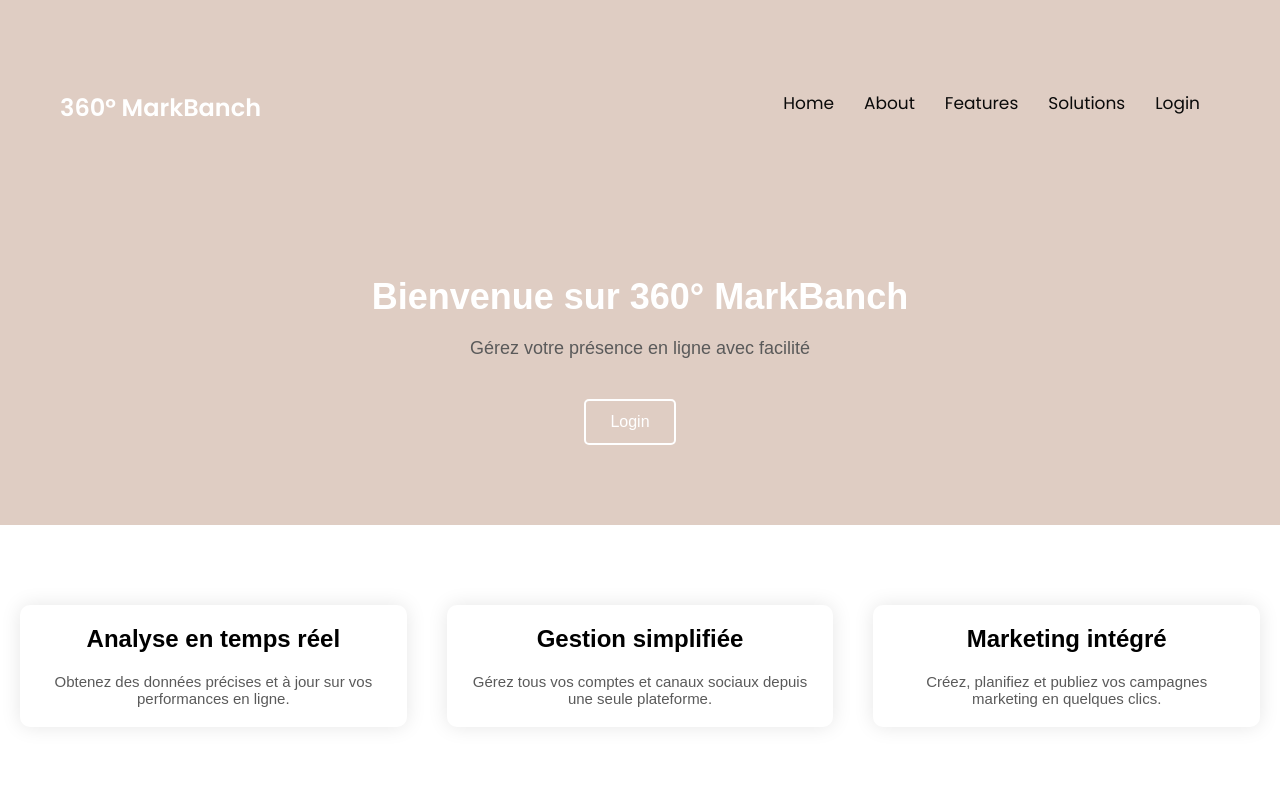
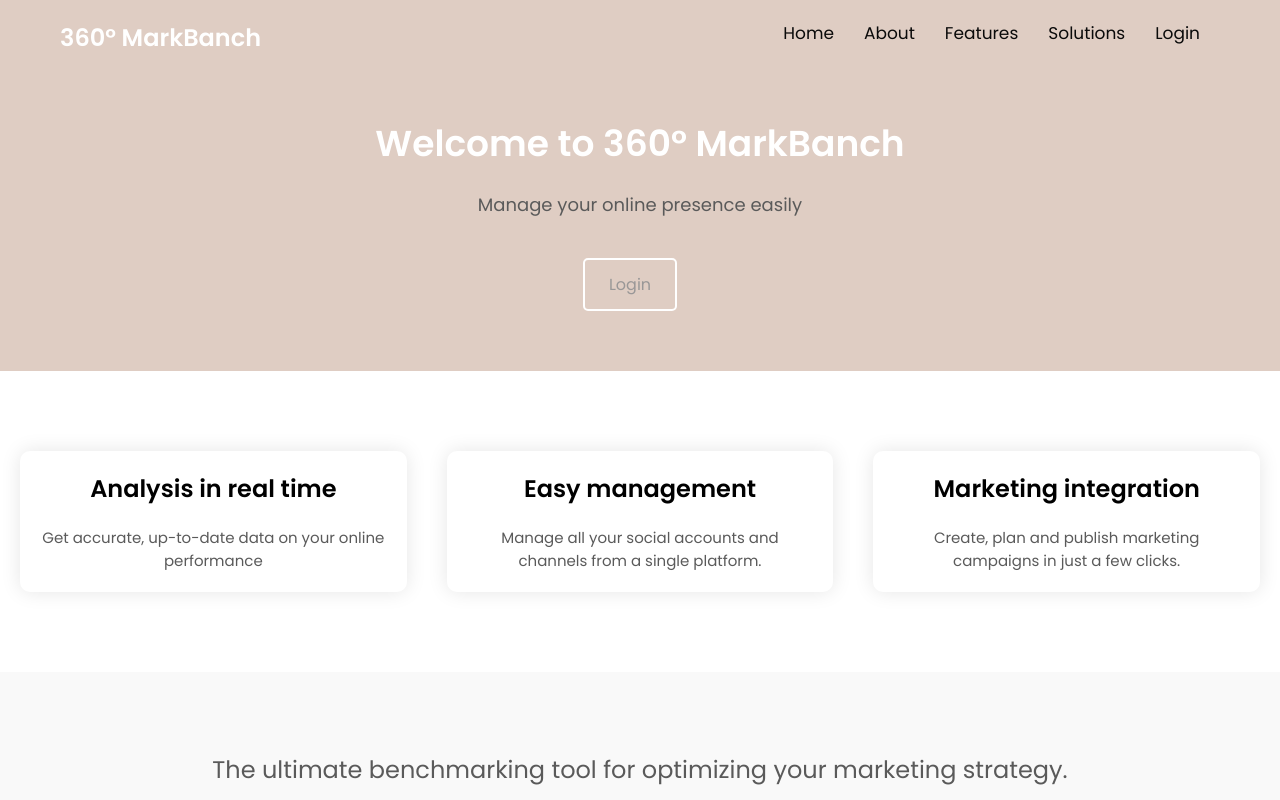
Before and after one commit to Yassminech/BenchmarkingProject, a React (Create React App) app in the folder frontend/: page / in a window 1280 px wide. Shown: the top 800 px of the page. Built offline with nearby package versions, Linux system fonts and the light colour scheme.

Commit message:
first commit

```diff
--- a/frontend/package.json
+++ b/frontend/package.json
@@ -3,12 +3,16 @@
   "version": "0.1.0",
   "private": true,
   "dependencies": {
+    "@fortawesome/fontawesome-free": "^6.5.2",
+    "@reduxjs/toolkit": "^2.2.3",
     "@testing-library/jest-dom": "^5.17.0",
     "@testing-library/react": "^13.4.0",
     "@testing-library/user-event": "^13.5.0",
     "axios": "^1.6.8",
     "react": "^18.2.0",
     "react-dom": "^18.2.0",
+    "react-icons": "^5.0.1",
+    "react-redux": "^9.1.0",
     "react-router-dom": "^6.22.3",
     "react-scripts": "^5.0.1",
     "web-vitals": "^2.1.4"
--- a/frontend/src/App.js
+++ b/frontend/src/App.js
@@ -7,6 +7,7 @@ import Login from "./components/Login/login";
 import Features from "./components/features";
 import Solutions from "./components/solutions";
 import Signup from "./components/Signup/Signup";
+import NotFound from "./components/Not-found/NotFound";
 
 
 
@@ -23,6 +24,7 @@ function App() {
           <Route exact path='/solution' element={<Solutions />} />
           <Route exact path='/login' element={<Login />} />
           <Route exact path='/Signup' element={<Signup/>} />
+          <Route path="*" element={<NotFound />} />
         </Routes>
         </div>
       </Router>
--- a/frontend/src/components/Home/Home.css
+++ b/frontend/src/components/Home/Home.css
@@ -1,18 +1,19 @@
 /* Home.css */
 .home {
-  font-family: Arial, sans-serif;
+  font-family: "Poppins", sans-serif;
 }
 
 .header {
   background-color: #dfcdc3;
   color: #fff;
   text-align: center;
-  padding: 80px 0;
+  padding: 10px 0;
 }
 
 .header-content {
   max-width: 800px;
   margin: 0 auto;
+  padding: 50px 0;
 }
 
 .header-title {
@@ -47,9 +48,10 @@
 
 .btn-secondary {
   background-color: transparent;
-  color: #fff;
+  color: #999797;
   border: 2px solid #fff;
 }
+
 
 .btn:hover {
   background-color: rgba(255, 255, 255, 0.2);
@@ -91,10 +93,6 @@
   margin-bottom: 20px;
 }
 
-.testimonial-author {
-  font-size: 18px;
-}
-
 .footer {
   background-color: #dfcdc3;
   color: #fff;
--- a/frontend/src/components/Home/Home.jsx
+++ b/frontend/src/components/Home/Home.jsx
@@ -1,14 +1,16 @@
 import React from 'react';
 import './Home.css';
 import { Link } from 'react-router-dom';
+
+
 
 const Home = () => {
     return (
         <div className="home">
             <header className="header">
                 <div className="header-content">
-                    <h1 className="header-title">Bienvenue sur 360° MarkBanch</h1>
-                    <p className="header-description">Gérez votre présence en ligne avec facilité</p>
+                    <h1 className="header-title">Welcome to 360° MarkBanch</h1>
+                    <p className="header-description">Manage your online presence easily</p>
                     <div className="cta-buttons">
                         <Link to="/login" className="btn btn-secondary">Login</Link>
                     </div>
@@ -17,27 +19,27 @@ const Home = () => {
             <section className="features">
                 <div className="feature">
                     <i className="fas fa-chart-line feature-icon"></i>
-                    <h2 className="feature-title">Analyse en temps réel</h2>
-                    <p className="feature-description">Obtenez des données précises et à jour sur vos performances en ligne.</p>
+                    <h2 className="feature-title">Analysis in real time</h2>
+                    <p className="feature-description">Get accurate, up-to-date data on your online performance</p>
                 </div>
                 <div className="feature">
                     <i className="fas fa-cogs feature-icon"></i>
-                    <h2 className="feature-title">Gestion simplifiée</h2>
-                    <p className="feature-description">Gérez tous vos comptes et canaux sociaux depuis une seule plateforme.</p>
+                    <h2 className="feature-title">Easy management</h2>
+                    <p className="feature-description">Manage all your social accounts and channels from a single platform.</p>
                 </div>
                 <div className="feature">
                     <i className="fas fa-bullhorn feature-icon"></i>
-                    <h2 className="feature-title">Marketing intégré</h2>
-                    <p className="feature-description">Créez, planifiez et publiez vos campagnes marketing en quelques clics.</p>
+                    <h2 className="feature-title">Marketing integration</h2>
+                    <p className="feature-description">Create, plan and publish marketing campaigns in just a few clicks.</p>
                 </div>
             </section>
             <section className="testimonial">
                 <div className="testimonial-content">
-                    <p className="testimonial-text">"Emplifi a transformé la façon dont nous gérons notre présence en ligne. Nous sommes plus efficaces que jamais."</p>
+                    <p className="testimonial-text">The ultimate benchmarking tool for optimizing your marketing strategy.</p>
                 </div>
             </section>
             <section className="footer">
-                <p className="footer-text">Rejoignez Emplifi dès aujourd'hui et transformez votre présence en ligne.</p>
+                <p className="footer-text">"Benchmarking is not an end in itself, but a means of achieving excellence by drawing inspiration from best practices and identifying opportunities for improvement."</p>
             </section>
         </div>
     );
--- a/frontend/src/components/Login/Login.css
+++ b/frontend/src/components/Login/Login.css
@@ -5,17 +5,16 @@
     margin-top: 200px;
     width: 600px;
     padding-bottom: 30px;
-
   }
 
   .login {
 
-    max-width: 400px;
     margin: 0 auto;
     padding: 20px;
-    border: 1px solid #ccc;
+    border: 2px solid #ccc;
     border-radius: 5px;
     background-color: #f9f9f9;
+    width: 500px;
   }
 
   .login h1 {
@@ -26,25 +25,28 @@
 
   .login form {
 
-    margin-top: 40px;
+    width: 100%;
     display: flex;
+    align-items: center;
+    justify-content: center;
     flex-direction: column;
-    gap: 25px;
+    padding: 15px;
   }
 
   .login input[type="email"],
   .login input[type="password"],
   .login button[type="submit"] {
     height: 50px;
-    width: 100px;
-    margin-bottom: 10px;
+    margin: 5px;
+    font-size: 15px;
+    font-weight: 500;
     padding: 10px;
     border: 1px solid #ccc;
     border-radius: 5px;
-    font-size: 16px;
   }
 
   .login button[type="submit"] {
+    width: 100px;
     cursor: pointer;
     background-color: #007bff;
     color: #fff;
@@ -60,6 +62,7 @@
     margin-top: 27px;
     color: #797979;
     font-size: 18px;
+    text-align: center;
   }
 .forgot-password span{
    color: #0056b3;
@@ -73,6 +76,6 @@
   .login a {
     display: block;
     text-align: center;
-    color: #007bff;
+    color: #0056b3;
     text-decoration: none;
   }
--- a/frontend/src/components/Login/login.jsx
+++ b/frontend/src/components/Login/login.jsx
@@ -30,12 +30,14 @@ function Login() {
     <div className="login">
       <h1>Login</h1>
       <form>
-        <input
+       <input
           type="email"
           value={email}
           onChange={(e) => setEmail(e.target.value)}
           placeholder="Email"
         />
+
+
         <input
           type="password"
           value={password}
@@ -46,9 +48,10 @@ function Login() {
           Login
         </button>
       </form>
-      <div className="forgot-password">Lost Password? <span>Click Here!</span></div>
-      <p>OR</p>
-      <Link to="/signup">Signup Page</Link>
+      <div className="remember-forgot">
+        <label><input type="checkbox"/>Remember me</label>
+      </div>
+      <div className="forgot-password">Lost Password? <span>Click Here!</span></div> <p>OR</p> <Link to="/signup">Signup Page</Link>
     </div>
   );
 }
--- /dev/null
+++ b/frontend/src/components/Not-found/NotFound.jsx
@@ -0,0 +1,16 @@
+import { Link } from "react-router-dom";
+import "./not-found.css";
+
+const NotFound = () => {
+  return (
+    <section className="not-found">
+      <div className="not-found-title">404</div>
+      <h1 className="not-found-text">Page Not Found</h1>
+      <Link className="not-found-link" to="/">
+        Go to home page
+      </Link>
+    </section>
+  );
+};
+
+export default NotFound;
--- /dev/null
+++ b/frontend/src/components/Not-found/not-found.css
@@ -0,0 +1,34 @@
+.not-found {
+    width: 100%;
+    height: calc(100vh - 130px);
+    display: flex;
+    align-items: center;
+    justify-content: center;
+    flex-direction: column;
+}
+
+.not-found-title {
+    font-size: 70px;
+    font-weight: bold;
+    color: var(--red-color);
+}
+
+.not-found-text {
+    font-size: 30px;
+    color: var(--primary-color);
+    margin-bottom: 30px;
+}
+
+.not-found-link {
+    display: block;
+    color: var(--white-color);
+    background-color: var(--secondary-color);
+    font-size: 21px;
+    font-weight: 500;
+    padding: 5px 10px;
+    border-radius: 5px;
+}
+
+.not-found-link:hover {
+    background-color: var(--primary-color);
+}
--- a/frontend/src/components/Signup/Signup.jsx
+++ b/frontend/src/components/Signup/Signup.jsx
@@ -33,10 +33,10 @@ function Login() {
                 <input type="password" value={password} onChange={(e) => setPassword(e.target.value)} placeholder="Password" />
                 <button type="submit">Submit</button>
             </form>
-            <br />
+            <br/>
             <p>OR</p>
-            <br />
-            <Link to="/">Login Page</Link>
+
+            <Link to="/login">Login Page</Link>
         </div>
     );
 }
```
Also changed, not shown: frontend/src/components/verify-email/VerifyEmail.jsx (added), frontend/src/components/verify-email/verify-email.css (added), 1 other file (tests, documents, lock files or other folders).
